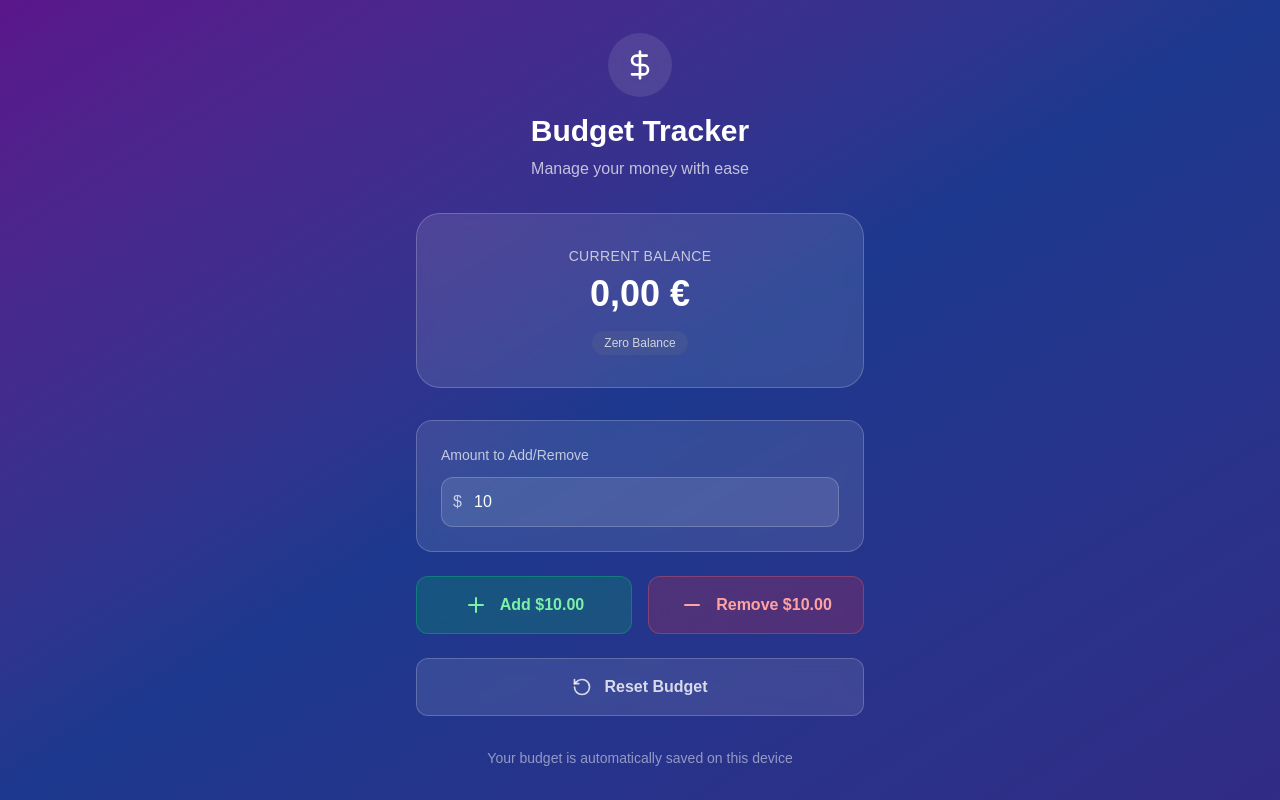
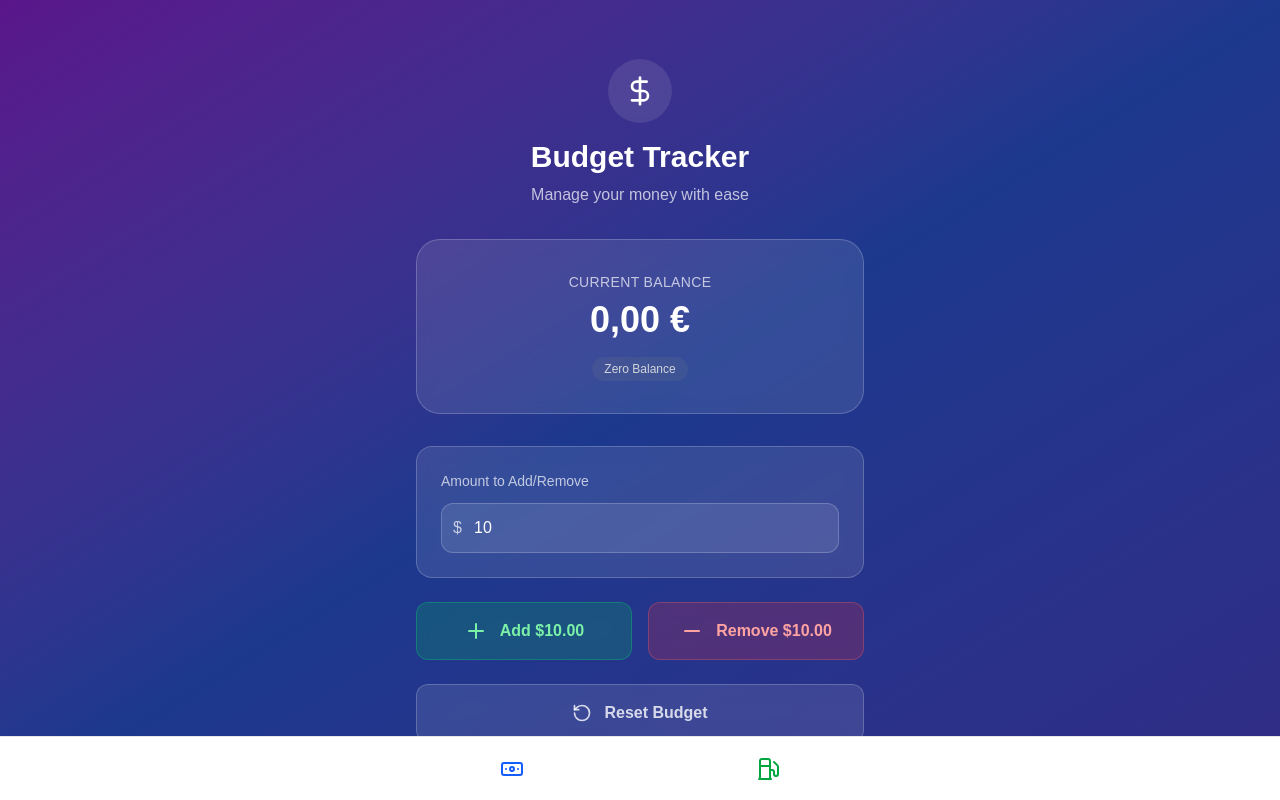
Before and after one commit to augustofaggion/balanso, a Next.js app: page / in a window 1280 px wide. Built offline with nearby package versions, Linux system fonts and the light colour scheme.

Commit message:
add new page fuel

```diff
--- a/src/app/components/BudgetTracker.tsx
+++ b/src/app/components/BudgetTracker.tsx
@@ -8,7 +8,8 @@ const BudgetTracker = () => {
   const [budget, setBudget] = useState(0);
   const [amount, setAmount] = useState(10);
 
-  // Load budget from localStorage on component mount
+  // Load budget from localStorage on the component mount
+
   useEffect(() => {
     const savedBudget = localStorage.getItem("budget");
     if (savedBudget) {
@@ -120,10 +121,6 @@ const BudgetTracker = () => {
           fullWidth
         />
 
-        {/* Footer */}
-        <div className="text-center mt-8 text-white/50 text-sm">
-          Your budget is automatically saved on this device
-        </div>
       </div>
     </div>
   );
--- /dev/null
+++ b/src/app/components/Navbar.tsx
@@ -0,0 +1,19 @@
+'use client';
+
+import Link from 'next/link';
+import { Banknote, Fuel } from 'lucide-react'; // Optional: use your icons
+
+export default function BottomNav() {
+    return (
+        <div className="fixed bottom-0 left-0 z-50 w-full h-16 bg-white border-t border-gray-200 dark:bg-gray-700 dark:border-gray-600">
+            <div className="grid h-full max-w-lg grid-cols-2 mx-auto text-center font-medium">
+                <Link href="/" className="flex items-center justify-center">
+                    <Banknote className="w-6 h-6 text-blue-600" />
+                </Link>
+                <Link href="/fuel" className="flex items-center justify-center">
+                    <Fuel className="w-6 h-6 text-green-600" />
+                </Link>
+            </div>
+        </div>
+    );
+}
--- /dev/null
+++ b/src/app/fuel/page.tsx
@@ -0,0 +1,3 @@
+export default function fuelPage() {
+    return <h1 className="p-4 text-xl">💰 Money Page</h1>;
+}
--- a/src/app/layout.tsx
+++ b/src/app/layout.tsx
@@ -1,4 +1,5 @@
 import "./globals.css";
+import Navbar from "./components/Navbar";
 
 export const metadata = {
   title: 'Balanso - Budget Tracker',
@@ -22,7 +23,10 @@ export default function RootLayout({
         <meta name="mobile-web-app-capable" content="yes" />
         <meta name="apple-mobile-web-app-status-bar-style" content="black-translucent" />
       </head>
-      <body>{children}</body>
+      <body>
+      {children}
+      <Navbar />
+      </body>
     </html>
   );
 }
```
